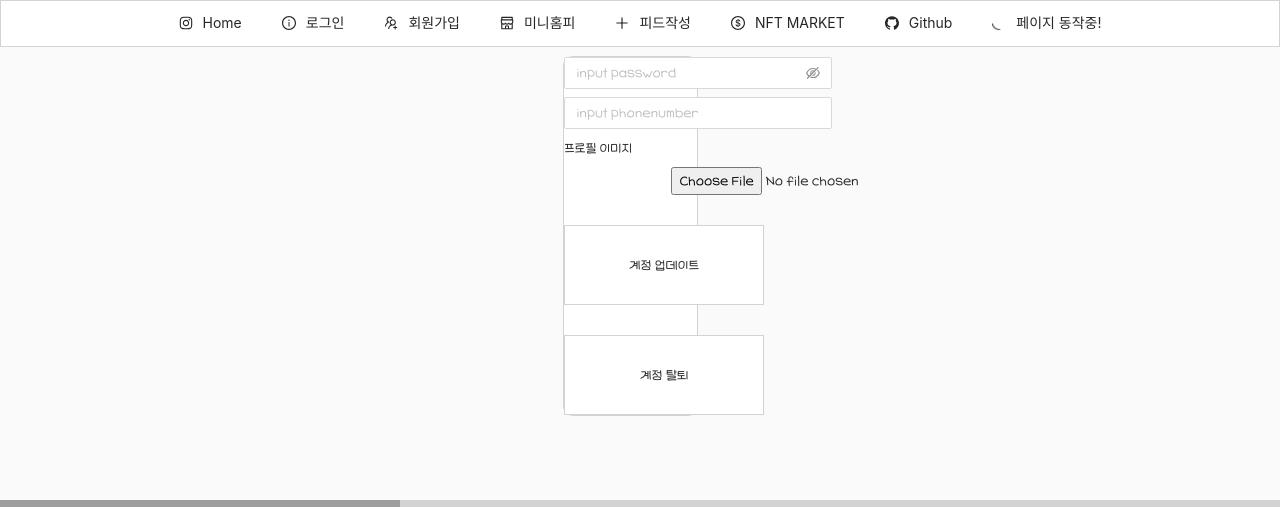
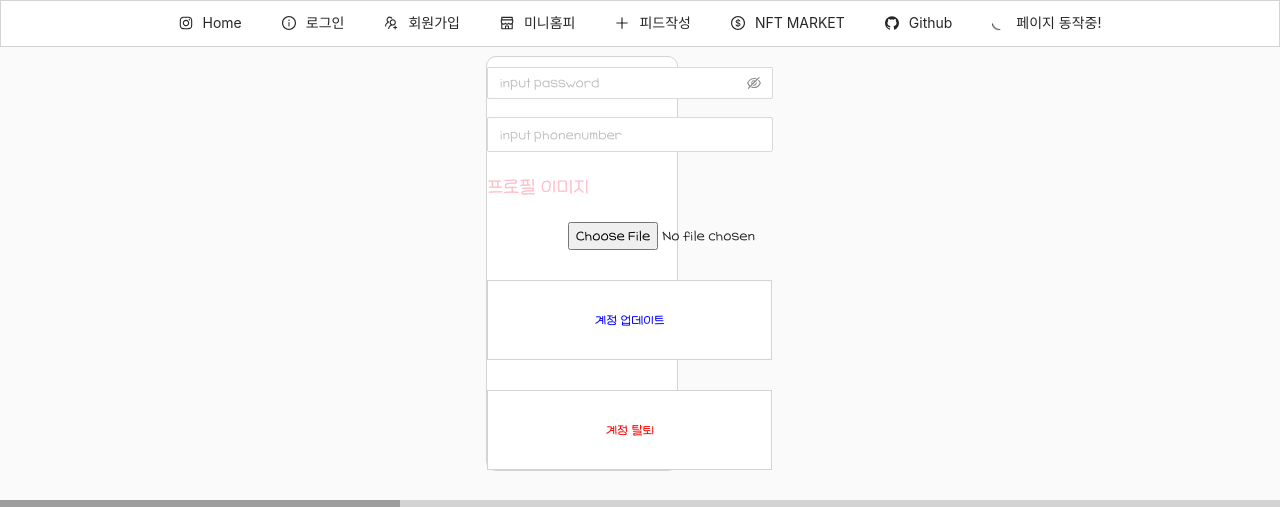
Before and after one commit to taechanlim/React_project, a Next.js app in the folder front/: page /user/update in a window 1280 px wide. Shown: the top 507 px of the page. Built offline with nearby package versions, Linux system fonts and the light colour scheme; grey boxes are pictures that could not be loaded.

Commit message:
약간의디자인

```diff
--- a/front/pages/index.jsx
+++ b/front/pages/index.jsx
@@ -77,13 +77,13 @@ const Index = (props) => {
                         <div style={{fontSize:'18px',marginTop:'10px'}}>{info.content}</div>
                         <div style={{fontSize:'18px',marginTop:'10px'}}>{info.date}</div>
 
-                        {isCookie ? <button onClick={()=>deleteBtn(info.idx)} style={{width:'100px',background:'#FFFFFF', border:'1.5px solid lightgray',marginRight:'10px',marginTop:'20px'}}>삭제</button>
+                        {isCookie ? <button onClick={()=>deleteBtn(info.idx)} style={{width:'100px',background:'#FFFFFF', border:'1.5px solid lightgray',marginRight:'10px',marginTop:'20px',color:'red'}}>삭제</button>
                                   : <div />
                         }
                         {isCookie ? <Link href={`/feed/update?${info.idx}`}><button onClick={()=>updateBtn(info.idx)} style={{width:'100px',background:'#FFFFFF', border:'1.5px solid lightgray',marginRight:'10px'}}>수정</button></Link>
                                   : <div />
                         }
-                        <Link href={`/comment/${info.idx}`}><button style={{background:'#FFFFFF', border:'1.5px solid lightgray',marginRight:'10px',width:'100px'}}>댓글보기</button></Link>
+                        <Link href={`/comment/${info.idx}`}><button style={{background:'#FFFFFF', border:'1.5px solid lightgray',marginRight:'10px',width:'100px',color:'blue'}}>댓글보기</button></Link>
                         <Card hoverable
                         style={{
                           width: 550,
--- a/front/pages/user/login.jsx
+++ b/front/pages/user/login.jsx
@@ -74,9 +74,9 @@ const Login = () => {
             <form onSubmit={handleSubmit} >
                 <ul style={{listStyle:'none'}}>
                     {isLogin
-                    ? <> <li><button  onClick={logout} style={{background:'#FFFFFF', border:'1.5px solid lightgray',width:'200px',height:'80px',marginBottom:'30px',marginTop:'15px'}}>로그아웃</button></li>
+                    ? <> <li><button  onClick={logout} style={{background:'#FFFFFF', border:'1.5px solid lightgray',width:'200px',height:'80px',marginBottom:'30px',marginTop:'15px',color:'red',fontSize:'20px'}}>로그아웃</button></li>
 
-                    <Link href='/user/update' ><div style={{background:'#FFFFFF', border:'1.5px solid lightgray',width:'200px',height:'80px',paddingLeft:'18%',paddingTop:'10%'}}>프로필 수정/탈퇴 </div></Link>
+                    <Link href='/user/update' ><div style={{background:'#FFFFFF', border:'1.5px solid lightgray',width:'200px',height:'80px',paddingLeft:'18%',paddingTop:'10%',color:'blue',fontSize:'20px'}}>프로필 수정/탈퇴 </div></Link>
 
                     </>
                     :  <>
@@ -101,7 +101,7 @@ const Login = () => {
                         <label>패스워드</label>
                         <input type="password" name="userpw" onChange={handleChange} />
                     </li> */}
-                    <li><input type="submit" value="로그인" disabled={submit}  style={{marginLeft:'-25px',marginTop:'20px',background:'#FFFFFF', border:'1.5px solid lightgray',width:'260px',height:'80px'}}/></li>
+                    <li><input type="submit" value="로그인" disabled={submit}  style={{marginLeft:'-25px',marginTop:'20px',background:'#FFFFFF', border:'1.5px solid lightgray',width:'260px',height:'80px',fontSize:'20px',fontWeight:'bold'}}/></li>
                     </>}
 
                 </ul>
--- a/front/pages/user/update.jsx
+++ b/front/pages/user/update.jsx
@@ -76,7 +76,7 @@ const Update = ()=>{
     }
     return(
         <>
-         <div class="loginUpdate" style={{borderRadius:'10px 10px 10px 10px',width:'10.5%',height:'50%',border:'1px solid lightgray',marginLeft:'44%',marginTop:'55px',background:'#ffffff'}}>
+         <div class="loginUpdate" style={{borderRadius:'10px 10px 10px 10px',width:'15%',height:'50%',border:'1px solid lightgray',marginLeft:'38%',marginTop:'55px',background:'#ffffff'}}>
             <form onSubmit={onSubmit}>
 
                 <Space direction="vertical">
@@ -85,20 +85,22 @@ const Update = ()=>{
                         name="userpw" onChange={onPasswordHandler}
                         placeholder="input password"
                         iconRender={visible => (visible ? <EyeTwoTone /> : <EyeInvisibleOutlined />)}
+                        style={{width:'106.5%',height:'50%',marginTop:'10px'}}
                         />
                         <Input
                         name="phonenumber" onChange={onPhoneHandler}
                         placeholder="input phonenumber"
+                        style={{width:'106.5%',height:'35px',marginTop:'10px',marginBottom:'10px'}}
                         />
-                        프로필 이미지<input type="file" onChange={onChange} style={{marginLeft:'40%'}}/>
+                        <h2 style={{color:'pink'}}>프로필 이미지</h2><input type="file" onChange={onChange} style={{marginLeft:'30%'}}/>
                     </Space>
                 {/* <div><input name="nickname" type="text" placeholder="닉네임" value={nickname} onChange={onNickname}/></div>
                 <div><input name="userpw" type="password" placeholder="비밀번호" value={userpw} onChange={onPasswordHandler}/></div>
                 <div><input name="phonenumber" type="text" placeholder="핸드폰" value={phonenumber} onChange={onPhoneHandler}/></div> */}
-                <div><button type="submit" style={{background:'#FFFFFF', border:'1.5px solid lightgray',width:'200px',height:'80px',marginTop:'30px'}}>계정 업데이트</button></div>
+                <div><button type="submit" style={{background:'#FFFFFF', border:'1.5px solid lightgray',width:'285px',height:'80px',marginTop:'30px',color:'blue'}}>계정 업데이트</button></div>
             </form>
             <form onSubmit={onDelete}>
-                <div ><button type="submit" style={{background:'#FFFFFF', border:'1.5px solid lightgray',width:'200px',height:'80px',marginTop:'30px'}}>계정 탈퇴</button></div>
+                <div ><button type="submit" style={{background:'#FFFFFF', border:'1.5px solid lightgray',width:'285px',height:'80px',marginTop:'30px',color:'red'}}>계정 탈퇴</button></div>
             </form>
         </div>
         </>
```
